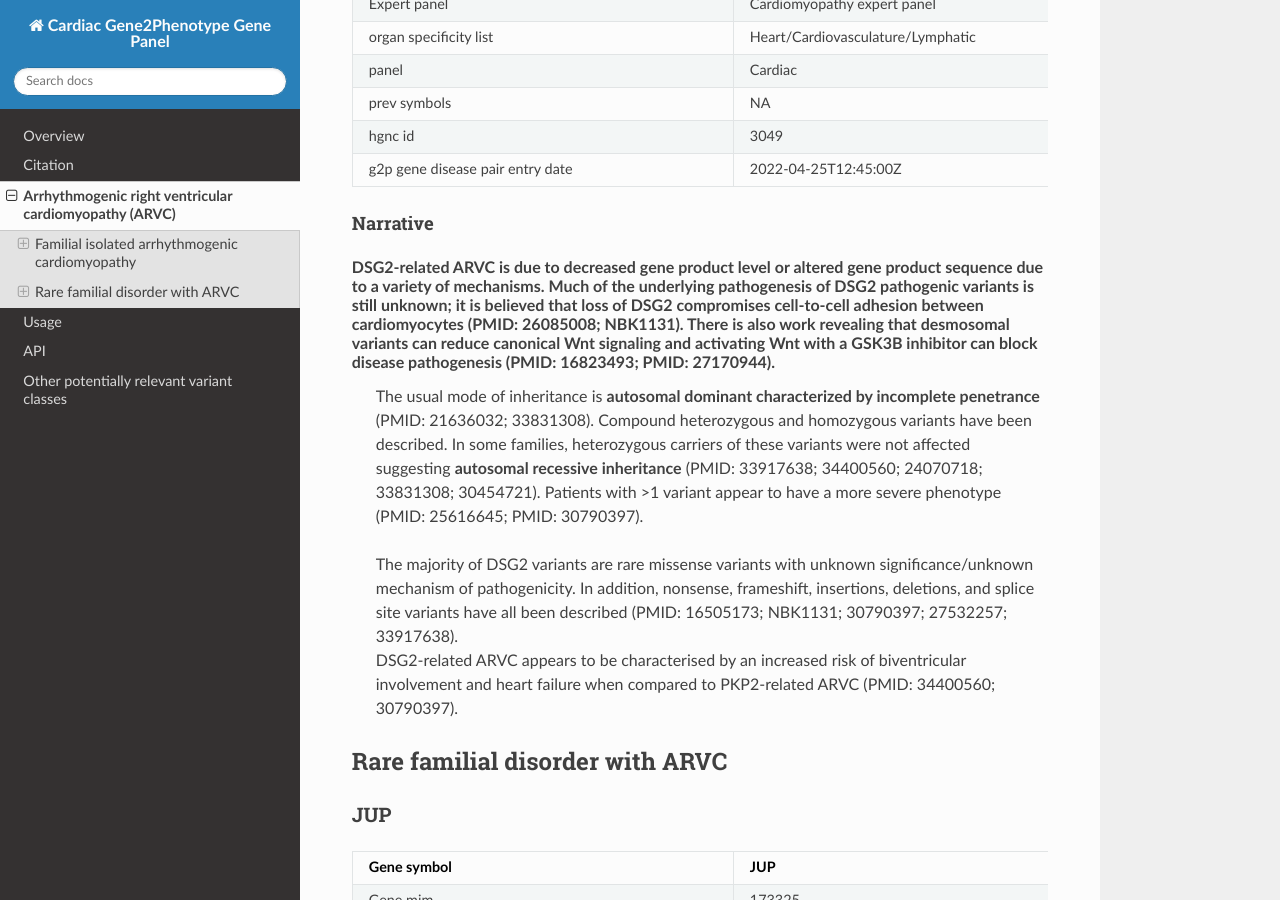
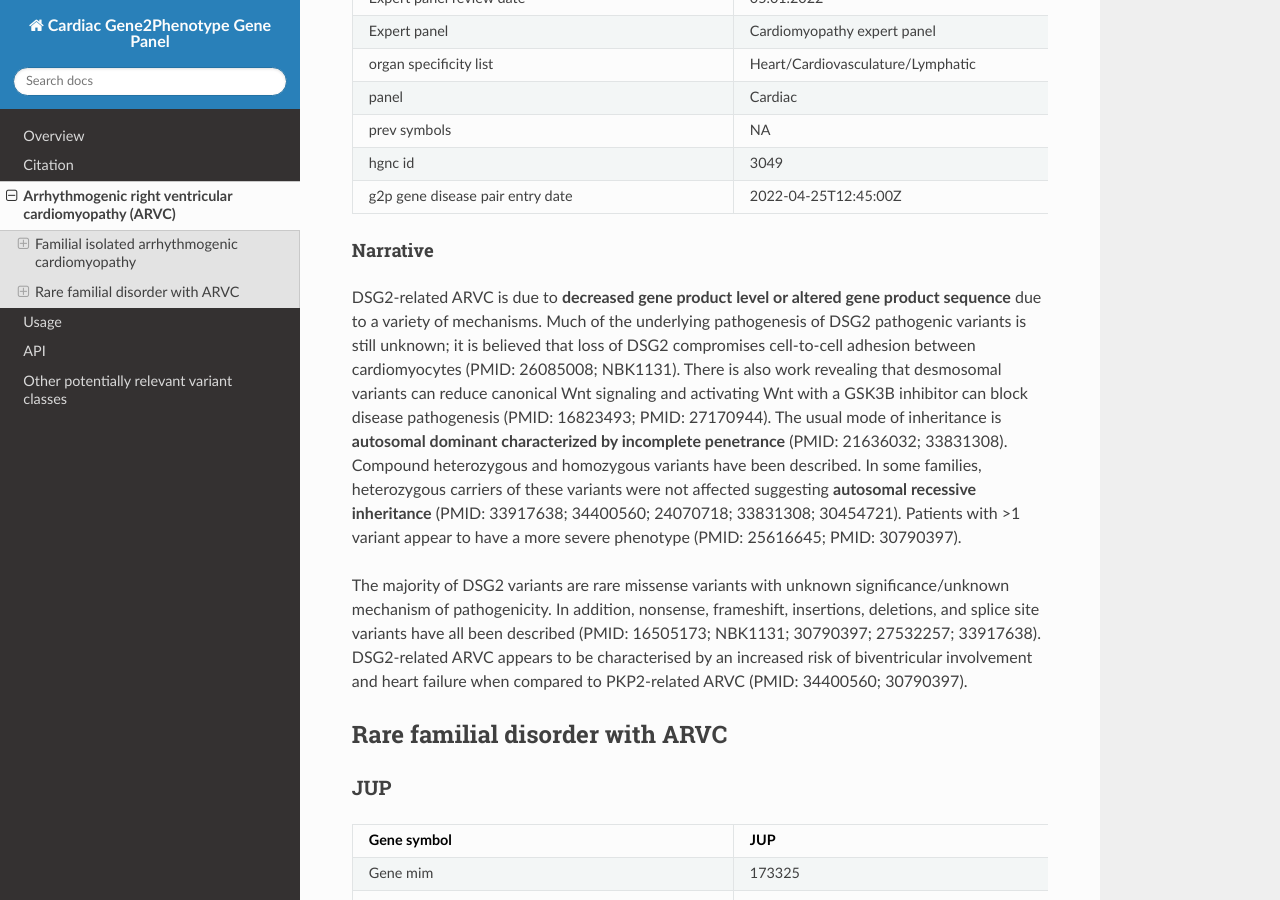
Before and after one commit to pantastheo/rtd-tutorial, a Sphinx documentation site: the page built from docs/source/arvc.rst, in a window 1280 px wide and 900 px high, scrolled down 2343 px. Built offline with Sphinx 7.4.7 and the Read the Docs theme 3.1.0, drawn with Linux system fonts in a browser that asks for light colours.

```diff
--- a/docs/source/arvc.rst
+++ b/docs/source/arvc.rst
@@ -15,7 +15,7 @@ DCS2
 Narrative
 ---------
 
-DSC2-related ARVC is due to **decreased gene product level or altered gene product sequence** due to a variety of mechanisms (e.g. null alleles, trafficking defects, impaired proteolytic processing, absence of or impaired protein-protein interactions) (PMID: 31028357; 23911551; NBK1131).
+ | DSC2-related ARVC is due to **decreased gene product level or altered gene product sequence** due to a variety of mechanisms (e.g. null alleles, trafficking defects, impaired proteolytic processing, absence of or impaired protein-protein interactions) (PMID: 31028357; 23911551; NBK1131).
  | Loss of function is the likely disease mechanism. ClinGen found there was some evidence to support haploinsufficiency as a mechanism. https://search.clinicalgenome.org/kb/gene-dosage/HGNC:3036.
  | Autosomal dominant inheritance with incomplete penetrance is the most common mode of transmission (PMID: 21636032; 33831308). Homozygous and compound heterozygous variants have also been described in association with ARVC with or without cutaneous features (PMID: 26310507; 23863954; 24793512; 24070718; 34400560). In some cases, these appear to reflect autosomal recessive inheritance (PMID 24793512; 23863954, 33831308). Instances of digenic inheritance have been identified with DSC2 variants along with other desmosomal gene pathogenic variants (PMID: 24070718).
  | A number of DSC2 variants have been reported in the literature including nonsense, frameshift, splice, missense and inframe insertions and deletions (NBK1131; 17033975; 17963498; 17186466; 20031616; 19863551; 31402444).
@@ -33,10 +33,10 @@ Narrative
 ---------
 
 DSG2-related ARVC is due to **decreased gene product level or altered gene product sequence** due to a variety of mechanisms.  Much of the underlying pathogenesis of DSG2 pathogenic variants is still unknown; it is believed that loss of DSG2 compromises cell-to-cell adhesion between cardiomyocytes (PMID: 26085008; NBK1131). There is also work revealing that desmosomal variants can reduce canonical Wnt signaling and activating Wnt with a GSK3B inhibitor can block disease pathogenesis (PMID: 16823493; PMID: 27170944).
- | The usual mode of inheritance is **autosomal dominant characterized by incomplete penetrance** (PMID: 21636032; 33831308). Compound heterozygous and homozygous variants have been described. In some families, heterozygous carriers of these variants were not affected suggesting **autosomal recessive inheritance** (PMID: 33917638; 34400560; 24070718; 33831308; 30454721). Patients with >1 variant appear to have a more severe phenotype (PMID: 25616645; PMID: 30790397).
- |
- | The majority of DSG2 variants are rare missense variants with unknown significance/unknown mechanism of pathogenicity. In addition, nonsense, frameshift, insertions, deletions, and splice site variants have all been described (PMID: 16505173; NBK1131; 30790397; 27532257; 33917638).
- | DSG2-related ARVC appears to be characterised by an increased risk of biventricular involvement and heart failure when compared to PKP2-related ARVC (PMID: 34400560; 30790397).
+The usual mode of inheritance is **autosomal dominant characterized by incomplete penetrance** (PMID: 21636032; 33831308). Compound heterozygous and homozygous variants have been described. In some families, heterozygous carriers of these variants were not affected suggesting **autosomal recessive inheritance** (PMID: 33917638; 34400560; 24070718; 33831308; 30454721). Patients with >1 variant appear to have a more severe phenotype (PMID: 25616645; PMID: 30790397).
+
+The majority of DSG2 variants are rare missense variants with unknown significance/unknown mechanism of pathogenicity. In addition, nonsense, frameshift, insertions, deletions, and splice site variants have all been described (PMID: 16505173; NBK1131; 30790397; 27532257; 33917638).
+DSG2-related ARVC appears to be characterised by an increased risk of biventricular involvement and heart failure when compared to PKP2-related ARVC (PMID: 34400560; 30790397).
 
 Rare familial disorder with ARVC
 ********************************
```
